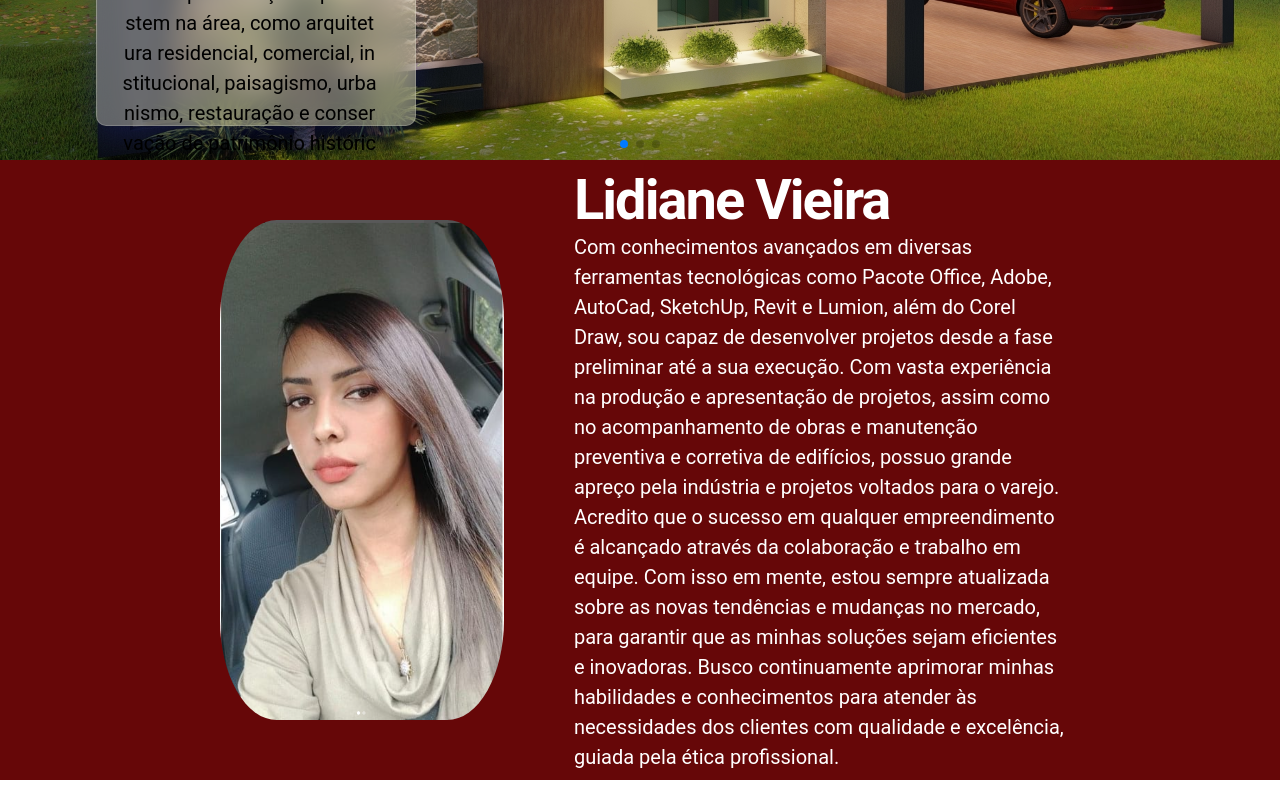
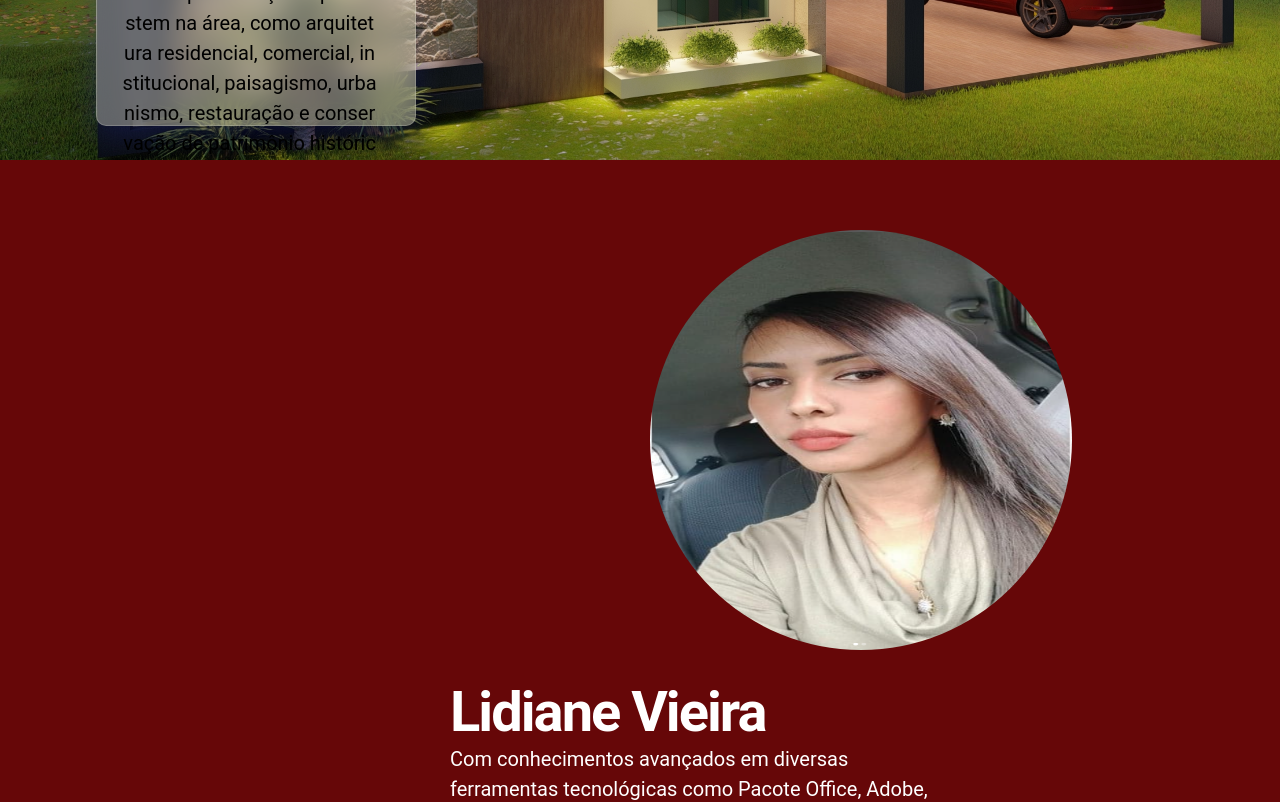
Before and after one commit to Odin042/lidiane_arquitetura, a React (Vite) app: page /sobre in a window 1280 px wide. Shown: the part 460-1262 px from the top of the page. Before the commit the page ends 1240 px from the top, so only its background shows below. Built offline with nearby package versions, Linux system fonts and the light colour scheme.

Commit message:
Ajuste na pagina de sobre"

```diff
--- a/src/components/Banner/Banner.styles.ts
+++ b/src/components/Banner/Banner.styles.ts
@@ -2,12 +2,18 @@ import styled from 'styled-components';
 
 export const Container = styled.div`
   height: 93vh;
-  width: 100vw;
+  width: 100%;
   overflow: hidden;
+  min-width: 2560px;
+
+  @media (max-width: 2560px) {
+    width: 100vw;
+  }
 `;
 
 export const SwiperSlide = styled.img`
   width: 50%;
+  height: 100%;
 `;
 
 export const Logo = styled.div`
@@ -15,7 +21,7 @@ export const Logo = styled.div`
   justify-content: center;
   align-items: center;
   height: 100%;
-  width: 100%;
+  width: 50%;
   position: absolute;
   top: 0;
   left: 0;
@@ -23,10 +29,11 @@ export const Logo = styled.div`
 
   img {
     width: 500px;
+    max-width: 100%;
   }
-
 `;
 
 export const WrapperBanner = styled.div`
   display: flex;
+  width: 100%;
 `;
--- a/src/components/Banner/Banner.tsx
+++ b/src/components/Banner/Banner.tsx
@@ -46,7 +46,7 @@ const Banner = () => {
         pagination={{
           clickable: true,
         }}
-        navigation={true}
+        navigation={false}
         modules={[Autoplay, Pagination, Navigation]}
       >
         {mockImages.map((index) => (
--- a/src/components/WhoAmI/WhoAmI.tsx
+++ b/src/components/WhoAmI/WhoAmI.tsx
@@ -1,13 +1,15 @@
+import React, { useRef, useState } from "react";
+
 import Description from "../Typography/Description";
 import Heading from "../Typography/Heading";
-import * as Styles from "./WhoAmI.styles";
-import React, { useRef, useState } from "react";
 import { Swiper, SwiperSlide } from "swiper/react";
-import { Autoplay, Pagination, Navigation } from 'swiper';
+import { Mousewheel , Pagination } from 'swiper';
 
 import "swiper/css";
 import "swiper/css/pagination";
 import "swiper/css/navigation";
+
+import * as Styles from "./WhoAmI.styles";
 
 const mockInfos = [
   {
@@ -37,17 +39,15 @@ const WhoAmI = () => {
   return (
     <Styles.Container>
       <Styles.SwiperContainer
-        spaceBetween={30}
-        centeredSlides={true}
-        autoplay={{
-          delay: 9000,
-          disableOnInteraction: false,
-        }}
-        pagination={{
-          clickable: true,
-        }}
-        navigation={true}
-        modules={[Autoplay, Pagination, Navigation]}
+         direction={"vertical"}
+         slidesPerView={1}
+         spaceBetween={30}
+         mousewheel={true}
+         pagination={{
+           clickable: true,
+         }}
+         modules={[Mousewheel, Pagination]}
+         className="mySwiper"
       >
         {mockInfos.map((info) => (
           <SwiperSlide key={info.title}>
--- a/src/layout/Home/Home.styles.ts
+++ b/src/layout/Home/Home.styles.ts
@@ -4,6 +4,8 @@ export const Container = styled.div`
   display: flex;
   width: 100%;
   height: 60%;
+
+
 
 `;
 
@@ -28,6 +30,7 @@ export const WrapperHome = styled.div`
     display: relative;
     top: 56px;
   }
+
 `;
 
 export const TitleInfo = styled.div`
--- a/src/layout/Sobre/Sobre.styles.ts
+++ b/src/layout/Sobre/Sobre.styles.ts
@@ -1,35 +1,34 @@
 import styled from 'styled-components';
 
 export const Container = styled.div`
-  display: flex;
   flex-direction: column;
 `;
 
 export const ContainerWho = styled.div`
-  display: flex;
-  align-items: center;
-  justify-content: center;
-  gap: 10px;
+  position: relative;
   width: 100%;
+  height: 150vh;
   background-color: #660708;
-  flex-direction: row;
-
+  flex-direction: column;
 `;
 
 export const Avatar = styled.img`
-  display: flex;
-  margin: 60px 60px 60px 220px;
-  width: 500px;
-  height: 500px;
-  border-radius: 20%;
+  position: absolute;
+  left: 650px;
+  top: 70px;
+  width: 422px;
+  height: 420px;
+  border-radius: 50%;
 `;
 
 export const Text = styled.div`
   display: flex;
+  position: absolute;
+  left: 450px;
+  top: 520px;
   flex-direction: column;
 
-
   span {
-    width: 70%;
+    width: 60%;
   }
 `;
```
